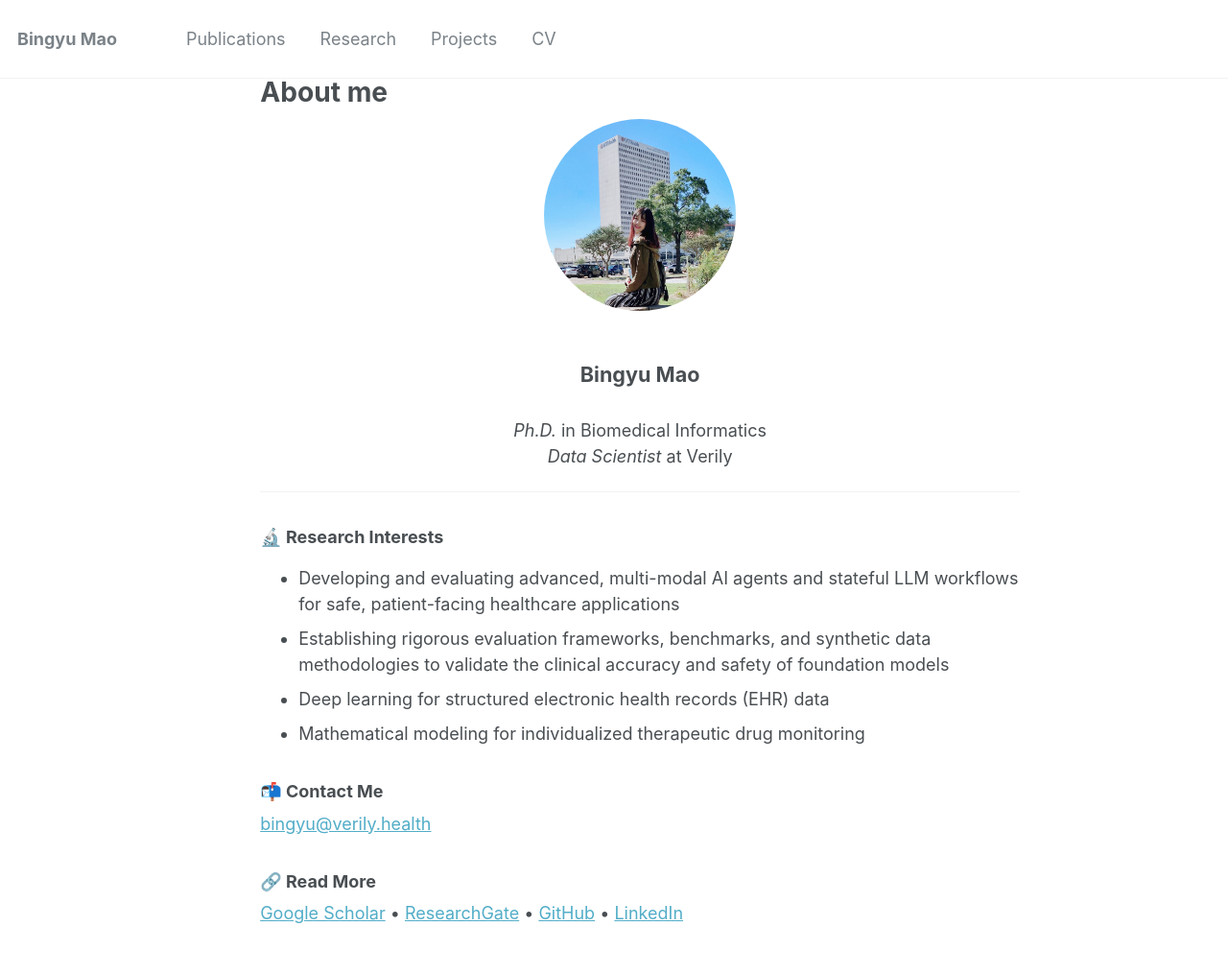
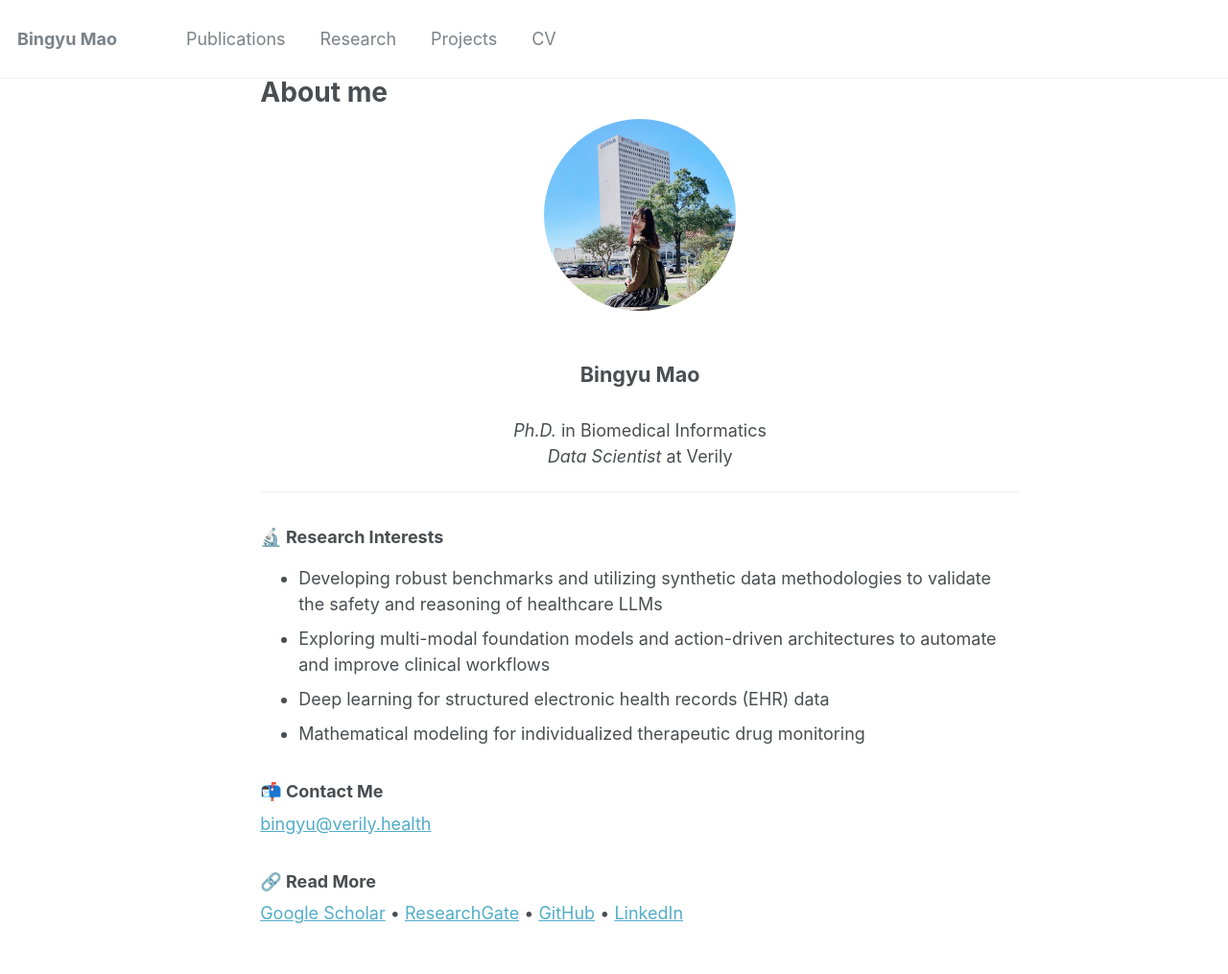
Before and after one commit to BingyuMao/BingyuMao.github.io, a Jekyll site: the page built from _pages/about.md, in a window 1280 px wide. Shown: the whole page at 96% size. Built offline with Jekyll 4.4.1, drawn with Linux system fonts in a browser that asks for light colours.

Commit message:
Update research interests in about page

```diff
--- a/_pages/about.md
+++ b/_pages/about.md
@@ -31,8 +31,8 @@ redirect_from:
 
 <h3>🔬 Research Interests</h3>
 <ul>
-    <li>Developing and evaluating advanced, multi-modal AI agents and stateful LLM workflows for safe, patient-facing healthcare applications</li>
-    <li>Establishing rigorous evaluation frameworks, benchmarks, and synthetic data methodologies to validate the clinical accuracy and safety of foundation models</li>
+    <li>Developing robust benchmarks and utilizing synthetic data methodologies to validate the safety and reasoning of healthcare LLMs</li>
+    <li>Exploring multi-modal foundation models and action-driven architectures to automate and improve clinical workflows</li>
     <li>Deep learning for structured electronic health records (EHR) data</li>
     <li>Mathematical modeling for individualized therapeutic drug monitoring</li>
 </ul>
```
